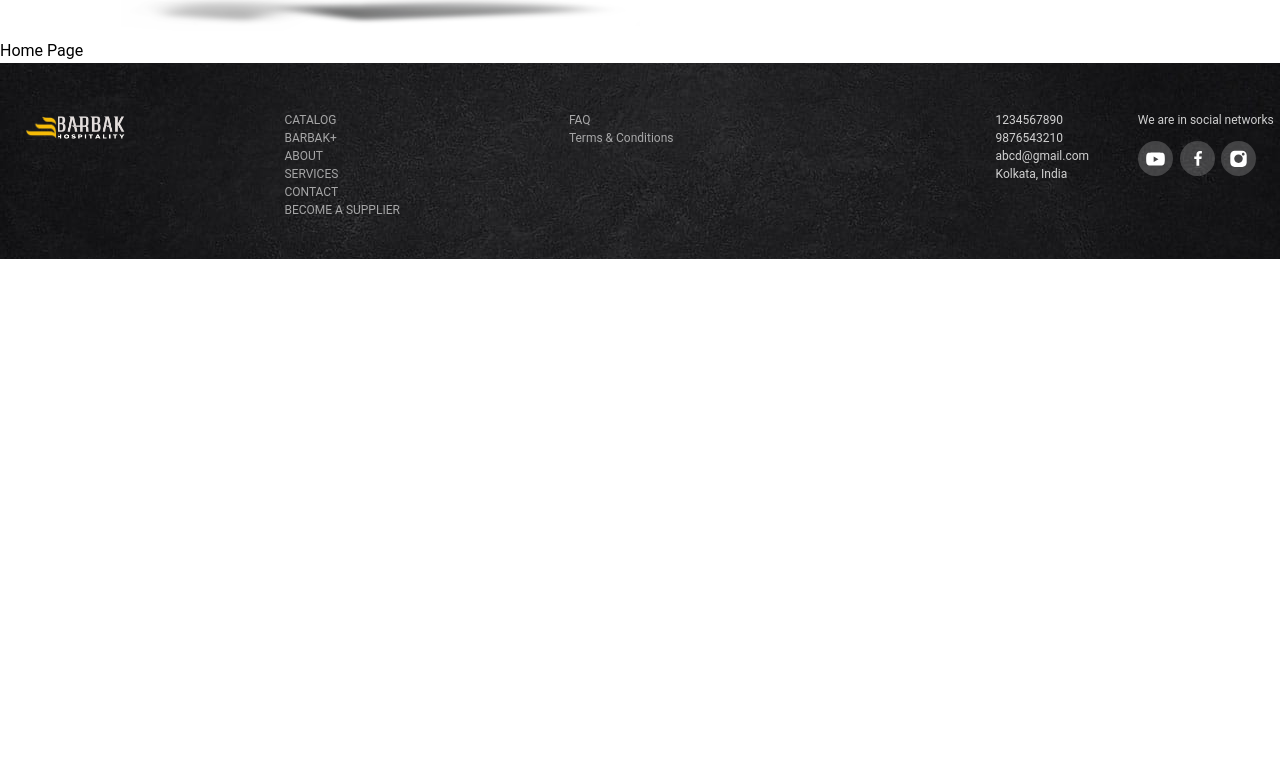
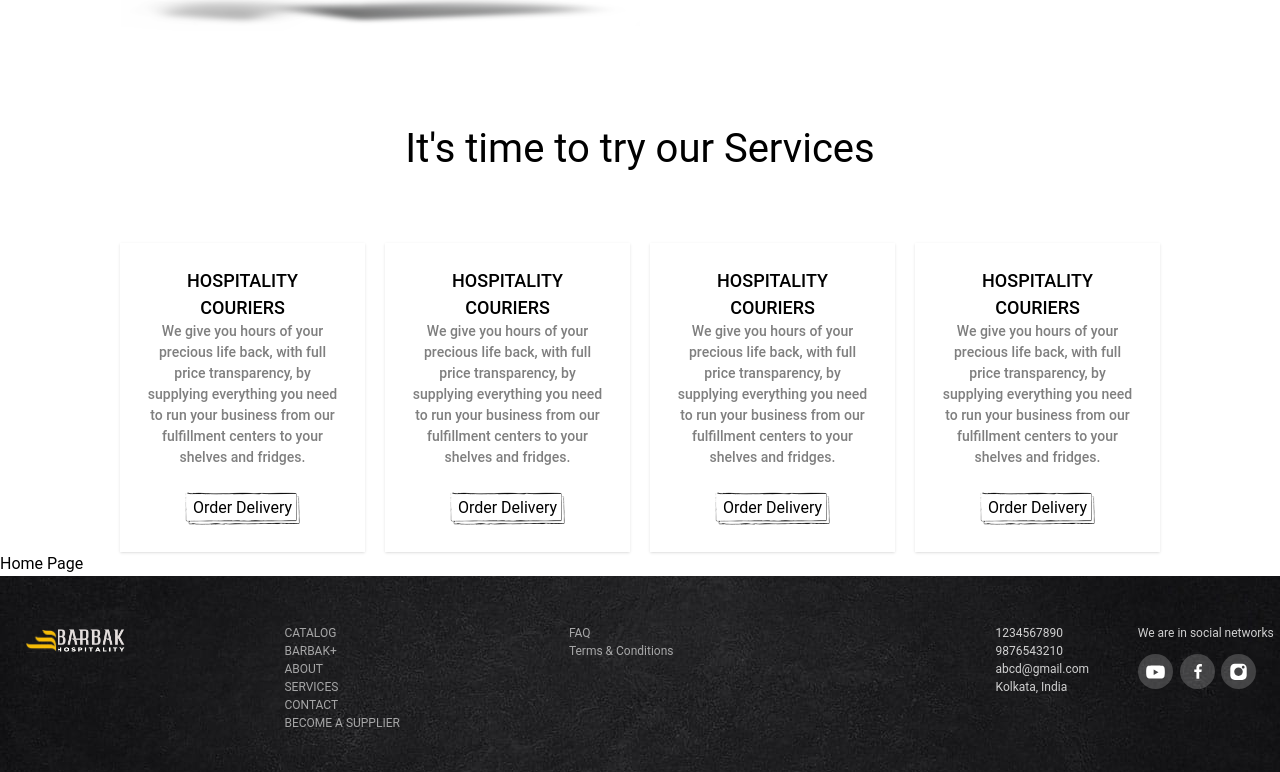
Before and after one commit to Anuran12/BarBak, a Next.js app: page / in a window 1280 px wide. Shown: the part 1287-2059 px from the top of the page. Before the commit the page ends 1546 px from the top, so only its background shows below. Built offline with nearby package versions, Linux system fonts and the light colour scheme.

Commit message:
services section added

```diff
--- a/components/Services.js
+++ b/components/Services.js
@@ -1,10 +1,47 @@
 export default function Services() {
     return(
-        <div>
-            <h1></h1>
-            <div>
-                <div>
-
+        <div className=" flex flex-col justify-center items-center px-[120px] mt-20">
+            <h1 className="text-[40px]">It's time to try our Services</h1>
+            <div className="grid grid-cols-4 gap-5 mt-16">
+                <div className="shadow hover:shadow-2xl p-6 flex flex-col justify-center items-center">
+                    <h1 className=" font-[540] text-[18px] text-center">HOSPITALITY<br/> COURIERS</h1>
+                    <p className="text-[14px] text-center text-[#0a0a0a85] font-[530]">We give you hours of your precious life back, with full price transparency, by supplying everything you need to run your business from our fulfillment centers to your shelves and fridges.</p>
+                    <a
+                        className="bg-[url('../img/btn-border_black.png')] bg-no-repeat bg-center bg-contain p-2 mt-5 text-black w-fit"
+                        href={"/"}
+                    >
+                        Order Delivery
+                    </a>
+                </div>
+                <div className="shadow hover:shadow-2xl p-6 flex flex-col justify-center items-center">
+                    <h1 className=" font-[540] text-[18px] text-center">HOSPITALITY<br/> COURIERS</h1>
+                    <p className="text-[14px] text-center text-[#0a0a0a85] font-[530]">We give you hours of your precious life back, with full price transparency, by supplying everything you need to run your business from our fulfillment centers to your shelves and fridges.</p>
+                    <a
+                        className="bg-[url('../img/btn-border_black.png')] bg-no-repeat bg-center bg-contain p-2 mt-5 text-black w-fit"
+                        href={"/"}
+                    >
+                        Order Delivery
+                    </a>
+                </div>
+                <div className="shadow hover:shadow-2xl p-6 flex flex-col justify-center items-center">
+                    <h1 className=" font-[540] text-[18px] text-center">HOSPITALITY<br/> COURIERS</h1>
+                    <p className="text-[14px] text-center text-[#0a0a0a85] font-[530]">We give you hours of your precious life back, with full price transparency, by supplying everything you need to run your business from our fulfillment centers to your shelves and fridges.</p>
+                    <a
+                        className="bg-[url('../img/btn-border_black.png')] bg-no-repeat bg-center bg-contain p-2 mt-5 text-black w-fit"
+                        href={"/"}
+                    >
+                        Order Delivery
+                    </a>
+                </div>
+                <div className="shadow hover:shadow-2xl p-6 flex flex-col justify-center items-center">
+                    <h1 className=" font-[540] text-[18px] text-center">HOSPITALITY<br/> COURIERS</h1>
+                    <p className="text-[14px] text-center text-[#0a0a0a85] font-[530]">We give you hours of your precious life back, with full price transparency, by supplying everything you need to run your business from our fulfillment centers to your shelves and fridges.</p>
+                    <a
+                        className="bg-[url('../img/btn-border_black.png')] bg-no-repeat bg-center bg-contain p-2 mt-5 text-black w-fit"
+                        href={"/"}
+                    >
+                        Order Delivery
+                    </a>
                 </div>
             </div>
         </div>
--- a/pages/index.js
+++ b/pages/index.js
@@ -1,6 +1,7 @@
 import Footer from "@/components/Footer";
 import Header from "@/components/Header";
 import Hero from "@/components/Hero";
+import Services from "@/components/Services";
 import Stats from "@/components/Stats";
 
 export default function HomePage() {
@@ -9,6 +10,7 @@ export default function HomePage() {
       <Header />
       <Hero />
       <Stats />
+      <Services />
       <div>Home Page</div>
       <Footer />
     </div>
```
Also changed, not shown: img/btn-border_black.png (added).
